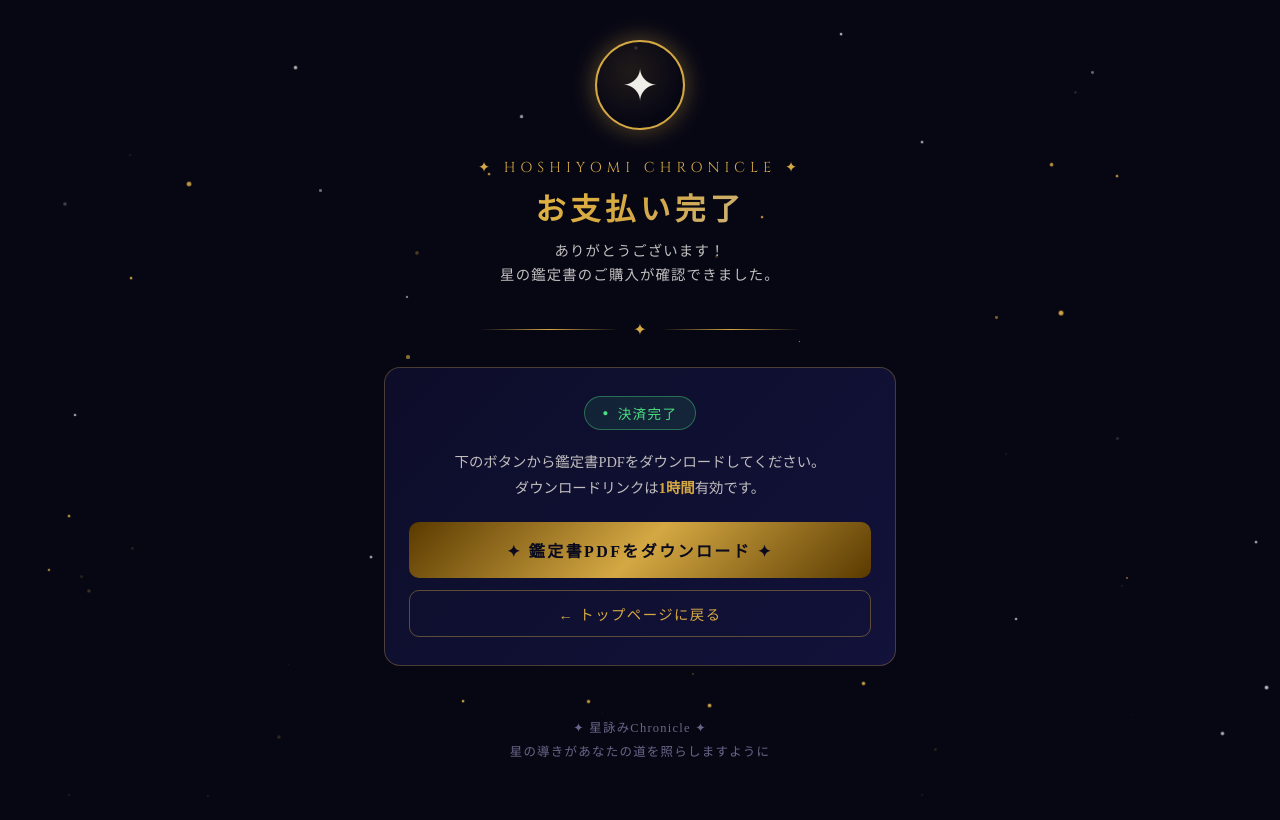
After one commit to 4dalda/hoshiyomi, a Flask app: page /success in a window 1280 px wide. The commit adds this page. Run offline with Flask 3, Linux system fonts and the light colour scheme.

Commit message:
Add Stripe 500-yen payment system for individual fortune readings
- `/api/checkout` — validate form, create Stripe Checkout session (500 JPY)
- `/success` — post-payment page with auto-download trigger
- `/download` — verify Stripe payment_status then generate + serve PDF
- `/cancel` — cancellation / error page with no-charge notice
- `templates/success.html` + `templates/cancel.html` — new pages
- `templates/index.html` — button updated to show price (¥500) + Stripe badge
- `requirements.txt` — add stripe>=5.0.0
- `.env.example` — document STRIPE_SECRET_KEY / STRIPE_PUBLISHABLE_KEY

https://claude.ai/code/session_01DuDUHZFmA5EqQxzRSLqEk3

```diff
--- a/app.py
+++ b/app.py
@@ -1,8 +1,9 @@
 """Flask web server for 星詠みChronicle PDF generation."""
 import os
 import sys
-from datetime import date
-from flask import Flask, request, send_file, render_template, jsonify
+import uuid
+from datetime import date, datetime, timedelta
+from flask import Flask, request, send_file, render_template, jsonify, redirect
 from io import BytesIO
 
 sys.path.insert(0, os.path.dirname(__file__))
@@ -12,22 +13,25 @@ from pdf_generator import generate_pdf
 app = Flask(__name__, template_folder="templates", static_folder="static")
 app.config["MAX_CONTENT_LENGTH"] = 2 * 1024 * 1024  # 2MB
 
+import stripe
+stripe.api_key = os.environ.get("STRIPE_SECRET_KEY", "")
 
-@app.route("/")
-def index():
-    return render_template("index.html")
+PRICE_JPY = 500
+_pending_orders: dict = {}
 
 
-@app.route("/api/generate", methods=["POST"])
-def generate():
-    data = request.get_json(force=True)
+def _cleanup_orders():
+    now = datetime.utcnow()
+    expired = [k for k, v in _pending_orders.items() if now > v["expires"]]
+    for k in expired:
+        del _pending_orders[k]
 
-    # Validate
+
+def _validate_form(data: dict):
     required = ["year", "month", "day", "blood", "navigator", "name"]
     for field in required:
         if field not in data:
-            return jsonify({"error": f"Missing field: {field}"}), 400
-
+            return None, f"Missing field: {field}"
     try:
         year      = int(data["year"])
         month     = int(data["month"])
@@ -36,15 +40,133 @@ def generate():
         navigator = str(data["navigator"])
         name      = str(data["name"]).strip() or "ゲスト"
     except (ValueError, TypeError) as e:
-        return jsonify({"error": str(e)}), 400
+        return None, str(e)
 
     today = date.today()
     if not (1920 <= year <= today.year):
-        return jsonify({"error": "生年月日の年が範囲外です"}), 400
+        return None, "生年月日の年が範囲外です"
     if blood not in ("A", "B", "O", "AB"):
-        return jsonify({"error": "血液型が不正です"}), 400
+        return None, "血液型が不正です"
     if navigator not in ("叢雲", "ノヴァ", "フレイヤ", "グレイス"):
-        return jsonify({"error": "ニャビゲーターが不正です"}), 400
+        return None, "ニャビゲーターが不正です"
+    return (year, month, day, blood, navigator, name), None
+
+
+@app.route("/")
+def index():
+    return render_template("index.html")
+
+
+@app.route("/api/checkout", methods=["POST"])
+def checkout():
+    if not stripe.api_key:
+        return jsonify({"error": "Stripe APIキーが設定されていません。管理者にお問い合わせください。"}), 500
+
+    data = request.get_json(force=True)
+    fields, err = _validate_form(data)
+    if err:
+        return jsonify({"error": err}), 400
+    year, month, day, blood, navigator, name = fields
+
+    _cleanup_orders()
+    order_id = str(uuid.uuid4())
+    _pending_orders[order_id] = {
+        "year": year, "month": month, "day": day,
+        "blood": blood, "navigator": navigator, "name": name,
+        "expires": datetime.utcnow() + timedelta(hours=1),
+        "verified": False,
+    }
+
+    base_url = request.host_url.rstrip("/")
+    try:
+        session = stripe.checkout.Session.create(
+            payment_method_types=["card"],
+            line_items=[{
+                "price_data": {
+                    "currency": "jpy",
+                    "product_data": {
+                        "name": "星詠みChronicle 個人鑑定書",
+                        "description": f"{name}様 ニャビゲーター：{navigator}",
+                    },
+                    "unit_amount": PRICE_JPY,
+                },
+                "quantity": 1,
+            }],
+            mode="payment",
+            success_url=f"{base_url}/success?order_id={order_id}&session_id={{CHECKOUT_SESSION_ID}}",
+            cancel_url=f"{base_url}/cancel",
+            locale="ja",
+        )
+    except stripe.error.StripeError as e:
+        app.logger.exception("Stripe session creation failed")
+        return jsonify({"error": f"決済エラー: {str(e.user_message or e)}"}), 500
+
+    return jsonify({"checkout_url": session.url})
+
+
+@app.route("/success")
+def success():
+    order_id   = request.args.get("order_id", "")
+    session_id = request.args.get("session_id", "")
+    return render_template("success.html", order_id=order_id, session_id=session_id)
+
+
+@app.route("/download")
+def download():
+    order_id   = request.args.get("order_id", "")
+    session_id = request.args.get("session_id", "")
+
+    order = _pending_orders.get(order_id)
+    if not order:
+        return render_template("cancel.html", message="注文が見つかりません。URLをご確認ください。"), 404
+
+    if datetime.utcnow() > order["expires"]:
+        del _pending_orders[order_id]
+        return render_template("cancel.html", message="ダウンロードリンクの有効期限が切れました（1時間）。"), 410
+
+    if not order.get("verified"):
+        if not stripe.api_key:
+            return render_template("cancel.html", message="決済確認ができませんでした。"), 500
+        try:
+            stripe_session = stripe.checkout.Session.retrieve(session_id)
+            if stripe_session.payment_status != "paid":
+                return render_template("cancel.html", message="お支払いが確認できませんでした。"), 402
+            order["verified"] = True
+        except stripe.error.StripeError:
+            app.logger.exception("Stripe verification failed")
+            return render_template("cancel.html", message="決済確認中にエラーが発生しました。"), 500
+
+    try:
+        fortune_data = calculate_all(
+            order["year"], order["month"], order["day"],
+            order["blood"], order["navigator"], order["name"],
+        )
+        pdf_bytes = generate_pdf(fortune_data)
+    except Exception:
+        app.logger.exception("PDF generation failed")
+        return render_template("cancel.html", message="PDF生成中にエラーが発生しました。"), 500
+
+    filename = f"hoshiyomi_{order['name']}_{fortune_data['type']['name']}.pdf"
+    return send_file(
+        BytesIO(pdf_bytes),
+        mimetype="application/pdf",
+        as_attachment=True,
+        download_name=filename,
+    )
+
+
+@app.route("/cancel")
+def cancel():
+    return render_template("cancel.html", message=None)
+
+
+@app.route("/api/generate", methods=["POST"])
+def generate():
+    data = request.get_json(force=True)
+    fields, err = _validate_form(data)
+    if err:
+        return jsonify({"error": err}), 400
+    year, month, day, blood, navigator, name = fields
 
     try:
         fortune_data = calculate_all(year, month, day, blood, navigator, name)
@@ -64,7 +186,6 @@ def generate():
 
 @app.route("/api/preview", methods=["POST"])
 def preview():
-    """Return fortune data as JSON (for live preview in UI)."""
     data = request.get_json(force=True)
     try:
         year      = int(data.get("year", 1990))
--- a/requirements.txt
+++ b/requirements.txt
@@ -1,3 +1,4 @@
 reportlab==4.5.1
 flask==3.1.3
 pillow==12.2.0
+stripe>=5.0.0
--- /dev/null
+++ b/templates/success.html
@@ -0,0 +1,264 @@
+<!DOCTYPE html>
+<html lang="ja">
+<head>
+  <meta charset="UTF-8">
+  <meta name="viewport" content="width=device-width, initial-scale=1.0">
+  <title>お支払い完了 ✦ 星詠みChronicle</title>
+  <link rel="preconnect" href="https://fonts.googleapis.com">
+  <link rel="preconnect" href="https://fonts.gstatic.com" crossorigin>
+  <link href="https://fonts.googleapis.com/css2?family=Noto+Serif+JP:wght@300;400;700&family=Cinzel:wght@400;700&display=swap" rel="stylesheet">
+  <style>
+    :root {
+      --bg:     #070714;
+      --bg2:    #0d0d2a;
+      --bg3:    #12123a;
+      --gold:   #d4a843;
+      --gold2:  #f0c040;
+      --silver: #c0bebe;
+      --white:  #f0eee8;
+      --dim:    #666688;
+      --green:  #4ade80;
+    }
+    * { box-sizing: border-box; margin: 0; padding: 0; }
+    body {
+      background: var(--bg);
+      color: var(--white);
+      font-family: 'Noto Serif JP', serif;
+      min-height: 100vh;
+      display: flex;
+      align-items: center;
+      justify-content: center;
+      overflow-x: hidden;
+    }
+
+    /* Stars */
+    .stars { position: fixed; inset: 0; pointer-events: none; z-index: 0; overflow: hidden; }
+    .star-dot {
+      position: absolute; border-radius: 50%; background: #d4a843;
+      animation: twinkle var(--dur, 3s) ease-in-out infinite alternate;
+    }
+    @keyframes twinkle {
+      from { opacity: 0.2; transform: scale(0.8); }
+      to   { opacity: 1;   transform: scale(1.2); }
+    }
+
+    .container {
+      position: relative; z-index: 1;
+      max-width: 560px; width: 100%;
+      padding: 40px 24px 60px;
+      text-align: center;
+    }
+
+    .icon-wrap {
+      width: 90px; height: 90px;
+      border-radius: 50%;
+      border: 2px solid var(--gold);
+      display: flex; align-items: center; justify-content: center;
+      margin: 0 auto 28px;
+      background: radial-gradient(circle at 40% 35%, rgba(212,168,67,0.12), transparent 70%);
+      animation: pulse 2.5s ease-in-out infinite alternate;
+    }
+    @keyframes pulse {
+      from { box-shadow: 0 0 10px rgba(212,168,67,0.2); }
+      to   { box-shadow: 0 0 30px rgba(212,168,67,0.5); }
+    }
+    .icon-wrap span { font-size: 2.8rem; }
+
+    .logo {
+      font-family: 'Cinzel', serif;
+      font-size: 0.9rem;
+      color: var(--gold);
+      letter-spacing: 0.35em;
+      margin-bottom: 8px;
+    }
+    h1 {
+      font-size: 1.9rem; font-weight: 700;
+      background: linear-gradient(135deg, var(--gold2), var(--gold), var(--silver));
+      -webkit-background-clip: text; -webkit-text-fill-color: transparent; background-clip: text;
+      letter-spacing: 0.15em; margin-bottom: 10px;
+    }
+    .sub {
+      color: var(--silver); font-size: 0.9rem;
+      line-height: 1.7; letter-spacing: 0.08em;
+      margin-bottom: 32px;
+    }
+
+    .divider {
+      display: flex; align-items: center; gap: 14px;
+      margin: 0 auto 28px; max-width: 320px;
+    }
+    .divider::before, .divider::after {
+      content: ''; flex: 1; height: 1px;
+      background: linear-gradient(to right, transparent, var(--gold), transparent);
+    }
+    .divider span { color: var(--gold); font-size: 1rem; }
+
+    .card {
+      background: linear-gradient(135deg, var(--bg2), var(--bg3));
+      border: 1px solid rgba(212,168,67,0.3);
+      border-radius: 16px;
+      padding: 28px 24px;
+      margin-bottom: 20px;
+    }
+
+    .status-badge {
+      display: inline-flex; align-items: center; gap: 8px;
+      background: rgba(74,222,128,0.1);
+      border: 1px solid rgba(74,222,128,0.4);
+      border-radius: 20px;
+      padding: 6px 18px;
+      font-size: 0.85rem;
+      color: var(--green);
+      margin-bottom: 20px;
+      letter-spacing: 0.1em;
+    }
+    .status-badge::before { content: '●'; font-size: 0.6rem; }
+
+    .download-info {
+      font-size: 0.9rem;
+      color: var(--silver);
+      line-height: 1.8;
+      margin-bottom: 20px;
+    }
+
+    .btn {
+      display: inline-flex; align-items: center; justify-content: center; gap: 10px;
+      width: 100%; padding: 16px 24px;
+      background: linear-gradient(135deg, #5a3a00, var(--gold), #5a3a00);
+      border: none; border-radius: 10px;
+      color: #0a0a1e;
+      font-family: 'Noto Serif JP', serif;
+      font-size: 1rem; font-weight: 700;
+      letter-spacing: 0.15em;
+      cursor: pointer; text-decoration: none;
+      transition: all 0.3s;
+    }
+    .btn:hover {
+      box-shadow: 0 4px 25px rgba(212,168,67,0.5);
+      transform: translateY(-2px);
+    }
+    .btn:active { transform: translateY(0); }
+    .btn:disabled { opacity: 0.6; cursor: not-allowed; transform: none; }
+
+    .btn-outline {
+      display: inline-flex; align-items: center; justify-content: center; gap: 8px;
+      width: 100%; padding: 12px 24px;
+      background: transparent;
+      border: 1px solid rgba(212,168,67,0.4);
+      border-radius: 10px;
+      color: var(--gold);
+      font-family: 'Noto Serif JP', serif;
+      font-size: 0.9rem;
+      letter-spacing: 0.1em;
+      cursor: pointer; text-decoration: none;
+      transition: all 0.3s;
+      margin-top: 12px;
+    }
+    .btn-outline:hover {
+      border-color: var(--gold);
+      background: rgba(212,168,67,0.05);
+    }
+
+    .spinner {
+      display: none;
+      width: 18px; height: 18px;
+      border: 2px solid rgba(10,10,30,0.3);
+      border-top-color: #0a0a1e;
+      border-radius: 50%;
+      animation: spin 0.8s linear infinite;
+    }
+    @keyframes spin { to { transform: rotate(360deg); } }
+
+    footer {
+      text-align: center; padding-top: 32px;
+      color: var(--dim); font-size: 0.78rem; letter-spacing: 0.1em;
+    }
+  </style>
+</head>
+<body>
+
+<div class="stars" id="stars"></div>
+
+<div class="container">
+  <div class="icon-wrap"><span>✦</span></div>
+
+  <div class="logo">✦ HOSHIYOMI CHRONICLE ✦</div>
+  <h1>お支払い完了</h1>
+  <p class="sub">ありがとうございます！<br>星の鑑定書のご購入が確認できました。</p>
+
+  <div class="divider"><span>✦</span></div>
+
+  <div class="card">
+    <div class="status-badge">決済完了</div>
+    <p class="download-info">
+      下のボタンから鑑定書PDFをダウンロードしてください。<br>
+      ダウンロードリンクは<strong style="color:var(--gold)">1時間</strong>有効です。
+    </p>
+
+    <button class="btn" id="btn-download" onclick="startDownload()">
+      <span id="btn-text">✦ 鑑定書PDFをダウンロード ✦</span>
+      <div class="spinner" id="spinner"></div>
+    </button>
+
+    <a href="/" class="btn-outline">← トップページに戻る</a>
+  </div>
+
+  <footer>
+    <p>✦ 星詠みChronicle ✦</p>
+    <p style="margin-top:6px">星の導きがあなたの道を照らしますように</p>
+  </footer>
+</div>
+
+<script>
+// Stars
+(function () {
+  const cont = document.getElementById('stars');
+  for (let i = 0; i < 60; i++) {
+    const s = document.createElement('div');
+    s.className = 'star-dot';
+    const size = Math.random() * 3 + 1;
+    Object.assign(s.style, {
+      width: size + 'px', height: size + 'px',
+      top: Math.random() * 100 + '%',
+      left: Math.random() * 100 + '%',
+      '--dur': (Math.random() * 4 + 2) + 's',
+      animationDelay: (Math.random() * 4) + 's',
+      opacity: Math.random() * 0.7 + 0.1,
+    });
+    if (Math.random() > 0.6) s.style.background = '#c0bebe';
+    cont.appendChild(s);
+  }
+})();
+
+const ORDER_ID   = "{{ order_id }}";
+const SESSION_ID = "{{ session_id }}";
+
+function startDownload() {
+  const btn      = document.getElementById('btn-download');
+  const btnText  = document.getElementById('btn-text');
+  const spinner  = document.getElementById('spinner');
+
+  btn.disabled = true;
+  btnText.style.display = 'none';
+  spinner.style.display = 'inline-block';
+
+  const url = `/download?order_id=${encodeURIComponent(ORDER_ID)}&session_id=${encodeURIComponent(SESSION_ID)}`;
+  window.location.href = url;
+
+  // Re-enable button after a short delay (in case of redirect back)
+  setTimeout(() => {
+    btn.disabled = false;
+    btnText.style.display = '';
+    spinner.style.display = 'none';
+  }, 4000);
+}
+
+// Auto-download on page load if params are present
+window.addEventListener('DOMContentLoaded', () => {
+  if (ORDER_ID && SESSION_ID) {
+    setTimeout(startDownload, 800);
+  }
+});
+</script>
+</body>
+</html>
```
Also changed, not shown: templates/cancel.html (added, +174 -0 lines), templates/index.html (+35 -14 lines), 1 other file.
